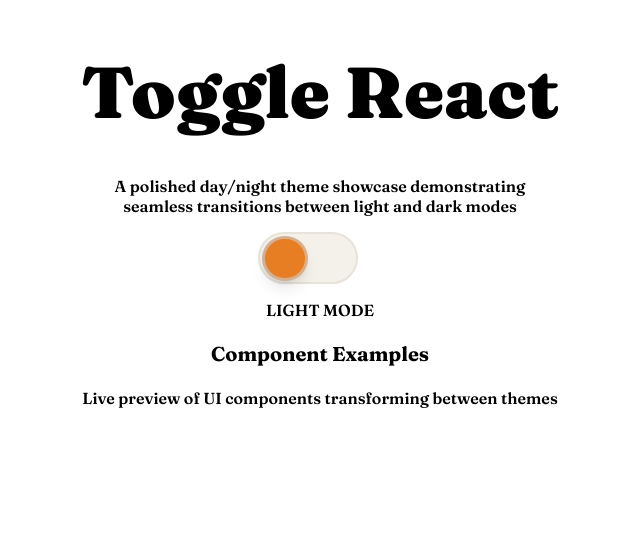
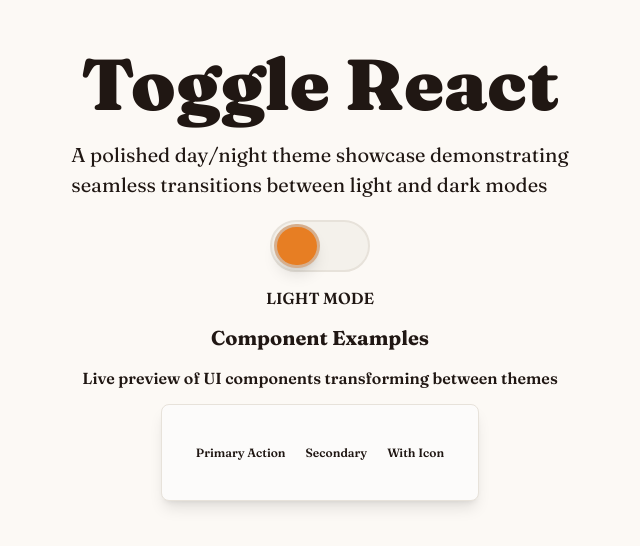
Before and after one commit to nasrinmgh/Toggle-page-react, a React (Create React App) app: page / in a window 1280 px wide. Shown: the top 546 px of the page, without its empty margins (320-960 px from the left). Built offline with nearby package versions, Linux system fonts and the light colour scheme.

Commit message:
background color toggle

```diff
--- a/src/App.css
+++ b/src/App.css
@@ -10,7 +10,6 @@
 
 .toggle-btn {
   position: relative;
-  left: 37%;
   width: 96px;
   height: 48px;
   border: 2px solid hsl(var(--border));
@@ -31,7 +30,7 @@
 #toggle-input {
   position: absolute;
   right: 3rem;
-  width: 40%;
+  width: 65%;
   height: 100%;
   margin: 0;
   border: 1px solid #ccc;
@@ -78,3 +77,41 @@ input:checked + .slider {
 }
 
 */
+
+.card {
+  background-color: hsl(var(--card));
+  border: 1px solid hsl(var(--border));
+  border-radius: 8px;
+  padding: 24px;
+  transition:
+    transform 200ms ease-out,
+    colors 500ms ease;
+}
+
+.card:hover {
+  transform: scale(1.02);
+}
+
+/* light node shadow */
+.card {
+  box-shadow:
+    0 10px 15px -3px rgba(0, 0, 0, 0.1),
+    0 4px 6px -4px rgba(0, 0, 0, 0.1);
+}
+
+/* Dark mode shadow (with primary glow) */
+.dark .card {
+  box-shadow:
+    0 10px 15px -3px rgba(6, 182, 212, 0.05),
+    0 4px 6px -4px rgba(6, 182, 212, 0.05);
+}
+
+.badge {
+  display: inline-flex;
+  align-items: center;
+  border-radius: 9999px;
+  padding: 4px 10px; /* px-2.5 py-0.5 */
+  font-size: 12px;
+  font-weight: 600;
+  transition: colors 500ms ease;
+}
--- a/src/App.js
+++ b/src/App.js
@@ -1,17 +1,27 @@
 import "./App.css";
-import { useState } from "react";
+import { useState, useEffect } from "react";
 import Header from "./Components/Header";
 import Title from "./Components/Title";
 import ToggleButton from "./Components/ToggleButton";
+import Card from "./Components/Card";
 
 function App() {
   const [isLightMode, setIsLightMode] = useState(true);
 
+  useEffect(() => {
+    const root = document.documentElement;
+    if (isLightMode) {
+      root.classList.remove("dark");
+    } else {
+      root.classList.add("dark");
+    }
+  }, [isLightMode]);
   return (
-    <div className={isLightMode ? "light" : "dark"}>
+    <div className="container">
       <Header />
       <ToggleButton isLightMode={isLightMode} setIsLightMode={setIsLightMode} />
       <Title />
+      <Card />
     </div>
   );
 }
--- /dev/null
+++ b/src/Components/Badge.jsx
@@ -0,0 +1,9 @@
+import React from "react";
+
+export default function Badge({ buttonType }) {
+  return (
+    <div className="badge">
+      <p>{buttonType}</p>
+    </div>
+  );
+}
--- /dev/null
+++ b/src/Components/Card.jsx
@@ -0,0 +1,12 @@
+import React from "react";
+import Badge from "./Badge";
+
+export default function Card() {
+  return (
+    <div className="card">
+      <Badge buttonType={"Primary Action"} />
+      <Badge buttonType={"Secondary"} />
+      <Badge buttonType={" With Icon"} />
+    </div>
+  );
+}
--- a/src/Components/Header.jsx
+++ b/src/Components/Header.jsx
@@ -4,7 +4,7 @@ export default function Header() {
   return (
     <>
       <h1>Toggle React</h1>
-      <p>
+      <p className="hero-subtitle">
         A polished day/night theme showcase demonstrating <br />
         seamless transitions between light and dark modes
       </p>
--- a/src/index.css
+++ b/src/index.css
@@ -1,3 +1,19 @@
+html,
+body {
+  min-height: 100vw;
+  margin: 0;
+  padding: 0;
+}
+
+h1,
+h2,
+h3,
+h4,
+h5 {
+  margin: 0;
+  padding: 0;
+}
+
 :root {
   /* Light mode */
   --primary: 28 80% 52%;
@@ -20,6 +36,7 @@
   --input: 37 20% 88%;
   --ring: 28 80% 52%;
   --radius: 0.5rem;
+  /* spacing */
   --gap-2: 0.5rem;
   --gap-3: 0.75rem;
   --gap-4: 1rem;
@@ -69,23 +86,29 @@
 }
 
 body {
+  min-height: 100vh;
+  background-color: hsl(var(--background));
+  color: hsl(var(--foreground));
+  transition:
+    background-color 100ms,
+    color 100ms;
+}
+
+.app {
   display: flex;
   flex-direction: column;
   justify-content: center;
   align-items: center;
-  text-align: center;
-  background-color: var(--bg-light);
-  color: var(--text-light);
 }
 
 /* Layout container */
 .container {
   width: 100%;
-  margin-left: auto;
-  margin-right: auto;
-  padding-left: 32px; /* 2rem */
-  padding-right: 32px; /* 2rem */
-  max-width: 1400px; /* at 2xl breakpoint */
+  display: flex;
+  flex-direction: column;
+  justify-content: center;
+  align-items: center;
+  margin-top: 3rem;
 }
 
 h1 {
--- a/src/index.js
+++ b/src/index.js
@@ -1,14 +1,14 @@
-import React from 'react';
-import ReactDOM from 'react-dom/client';
-import './index.css';
-import App from './App';
-import reportWebVitals from './reportWebVitals';
+import React from "react";
+import ReactDOM from "react-dom/client";
+import "./index.css";
+import App from "./App";
+import reportWebVitals from "./reportWebVitals";
 
-const root = ReactDOM.createRoot(document.getElementById('root'));
+const root = ReactDOM.createRoot(document.getElementById("root"));
 root.render(
   <React.StrictMode>
-    <App />
-  </React.StrictMode>
+    <App className="app" />
+  </React.StrictMode>,
 );
 
 // If you want to start measuring performance in your app, pass a function
```
